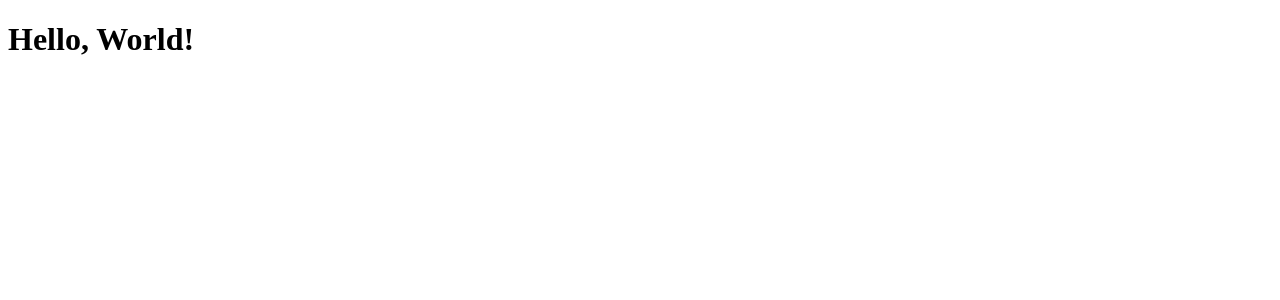
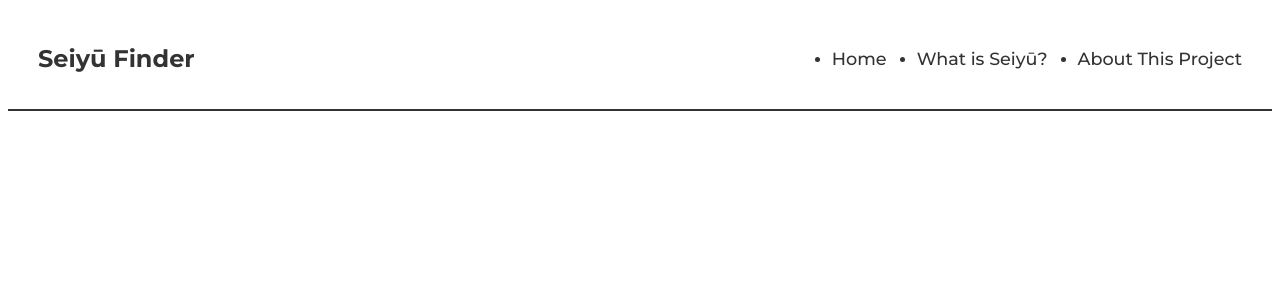
Before and after one commit to NaufalAndriantoNugraha/seiyuu-finder, a Vue app: page / in a window 1280 px wide. Shown: the top 300 px of the page. Built offline with nearby package versions, Linux system fonts and the light colour scheme.

Commit message:
feat: Add header component and montserrat font

```diff
--- a/index.html
+++ b/index.html
@@ -3,6 +3,13 @@
   <head>
     <meta charset="UTF-8" />
     <link rel="stylesheet" href="node_modules/minireset.css/minireset.css" />
+    <!-- Import montserrat font from google fonts -->
+    <link rel="preconnect" href="https://fonts.googleapis.com" />
+    <link rel="preconnect" href="https://fonts.gstatic.com" crossorigin />
+    <link
+      href="https://fonts.googleapis.com/css2?family=Montserrat:ital,wght@0,100..900;1,100..900&display=swap"
+      rel="stylesheet"
+    />
     <meta name="viewport" content="width=device-width, initial-scale=1.0" />
     <title>Seiyū Finder</title>
   </head>
--- a/src/App.vue
+++ b/src/App.vue
@@ -1,7 +1,9 @@
-<script setup lang="ts"></script>
+<script setup lang="ts">
+import Header from "./components/header/header.vue";
+</script>
 
 <template>
-    <h1>Hello, World!</h1>
+  <Header></Header>
 </template>
 
 <style scoped></style>
--- /dev/null
+++ b/src/components/header/header.vue
@@ -0,0 +1,51 @@
+<script setup lang="ts"></script>
+
+<template>
+  <header>
+    <h1>Seiyū Finder</h1>
+    <nav>
+      <ul>
+        <li><a href="#">Home</a></li>
+        <li><a href="#">What is Seiyū?</a></li>
+        <li><a href="#">About This Project</a></li>
+      </ul>
+    </nav>
+  </header>
+</template>
+
+<style scoped>
+header {
+  display: flex;
+  justify-content: space-between;
+  align-items: center;
+  padding-inline: 30px;
+  padding-block: 20px;
+  font-family: "Montserrat", sans-serif;
+  color: #333;
+  border-bottom: 2px solid #333;
+}
+
+h1 {
+  font-family: inherit;
+  font-size: 1.5rem;
+  font-weight: bold;
+}
+
+ul {
+  display: flex;
+  font-family: inherit;
+  gap: 30px;
+}
+
+a {
+  font-size: 1.1rem;
+  font-weight: 500;
+  color: inherit;
+  text-decoration: none;
+  text-underline-offset: 4px;
+}
+
+a:hover {
+  text-decoration: underline;
+}
+</style>
```
